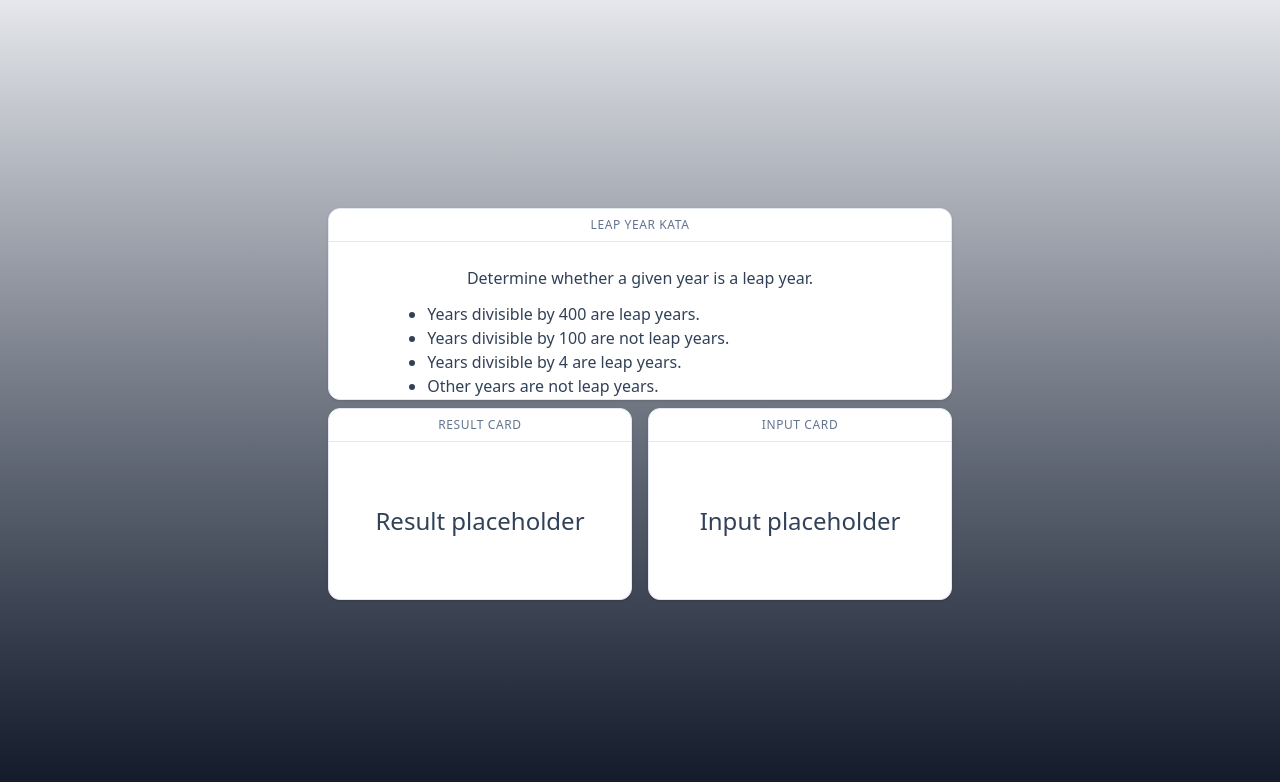
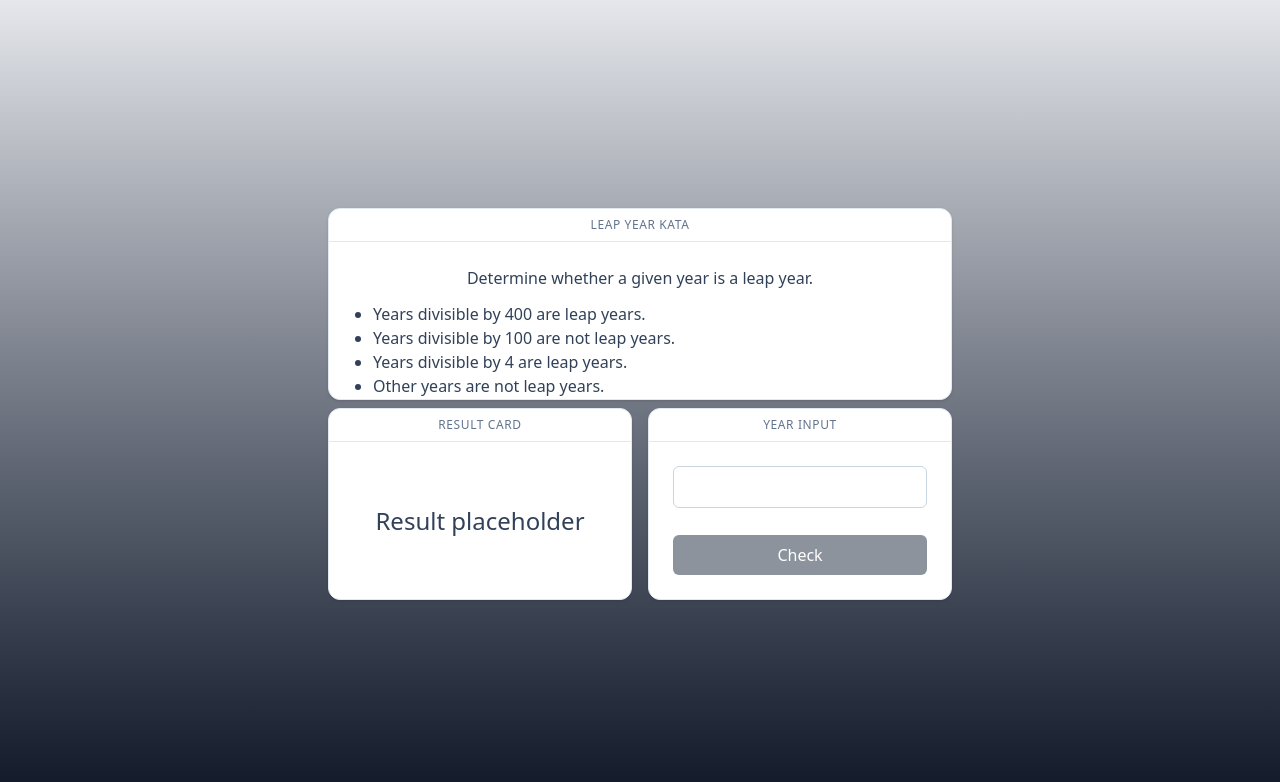
Before and after one commit to Morinslash/leapyear-js-react, a React (Vite) app: page / in a window 1280 px wide. Shown: the top 782 px of the page. Built offline with nearby package versions, Linux system fonts and the light colour scheme.

Commit message:
adding basic rendering for the input card

```diff
--- a/src/components/Card.jsx
+++ b/src/components/Card.jsx
@@ -1,13 +1,15 @@
 import React from "react";
 
-export default function Card({ title, children, className = "" }) {
+export default function Card({title, children, className = "", bodyClassName}) {
     return (
-    <div className={`w-full h-full rounded-xl border border-slate-200 bg-white shadow-sm min-h-48 flex flex-col ${className}`}>
-      <div className="px-4 py-2 text-xs text-center tracking-wider text-slate-500 uppercase border-b border-slate-200">
+        <div
+            className={`w-full h-full rounded-xl border border-slate-200 bg-white shadow-sm min-h-48 flex flex-col ${className}`}>
+            <div
+                className="px-4 py-2 text-xs text-center tracking-wider text-slate-500 uppercase border-b border-slate-200">
                 {title}
             </div>
             <div className="flex-1 flex items-center justify-center p-6">
-        <div className="text-2xl font-medium text-slate-700 text-center">
+                <div className={`w-full ${bodyClassName ?? "text-2xl font-medium text-slate-700 text-center"}`}>
                     {children}
                 </div>
             </div>
--- a/src/components/InputCard.jsx
+++ b/src/components/InputCard.jsx
@@ -1,10 +1,36 @@
-import React from "react";
+import React, {useState} from "react";
 import Card from "./Card";
 
 export default function InputCard() {
-  return (
-    <Card title="Input Card">
-      Input placeholder
-    </Card>
-  );
+    const [value, setValue] = useState("");
+
+    const handleClick = () => {
+        const trimmedValue = value.trim();
+        if (!trimmedValue) {
+            return;
+        }
+        console.log(trimmedValue);
+    };
+
+    const isDisabled = value.trim().length === 0;
+
+    return (
+        <Card title="Year Input" bodyClassName="h-full">
+            <div className="h-full w-full flex flex-col justify-between gap-4">
+                <input
+                    type="text"
+                    value={value}
+                    onChange={(e) => setValue(e.target.value)}
+                    className="px-3 py-2 rounded-md border border-slate-300 text-base font-normal focus:outline-none focus:ring-2 focus:ring-slate-400"
+                />
+                <button
+                    onClick={handleClick}
+                    disabled={isDisabled}
+                    className="px-4 py-2 rounded-md bg-slate-800 text-white text-base font-medium disabled:opacity-50 disabled:cursor-not-allowed"
+                >
+                    Check
+                </button>
+            </div>
+        </Card>
+    );
 }
```
Lines whose indentation alone changed are shown as unchanged.
